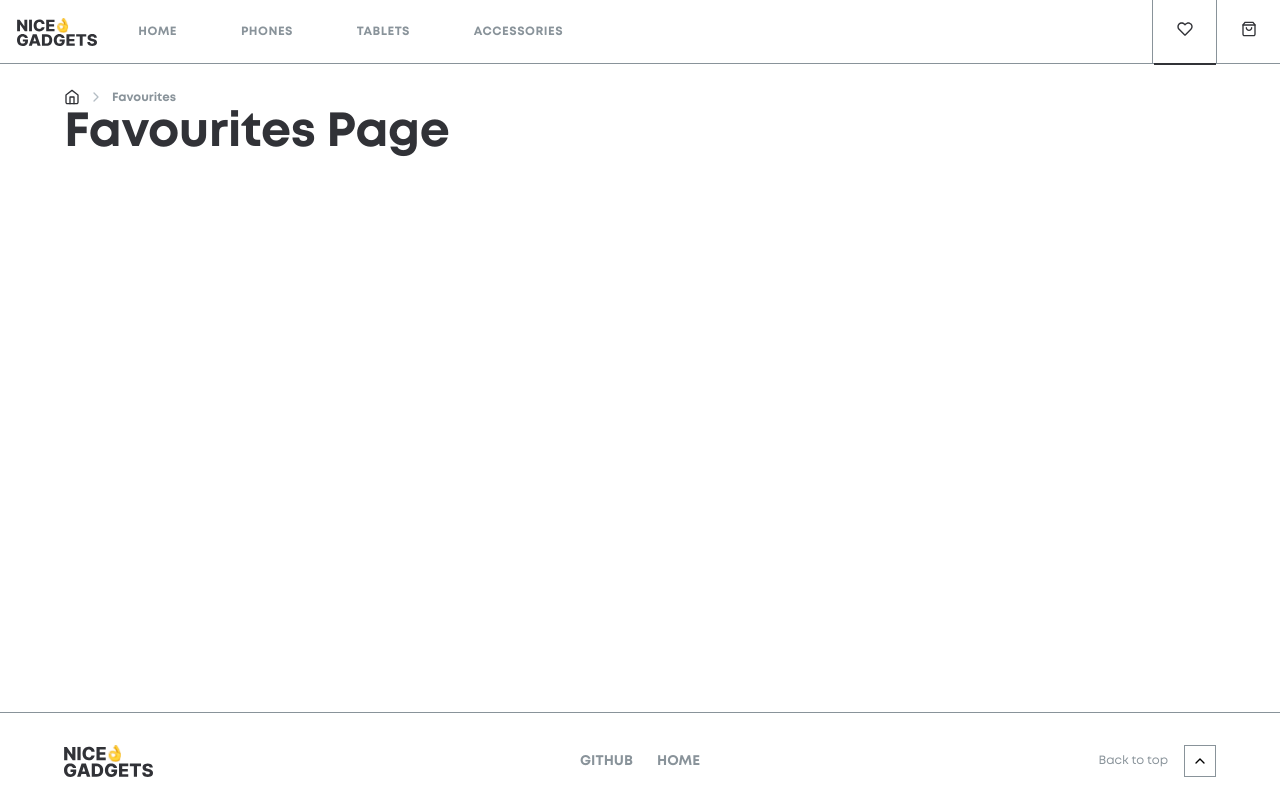
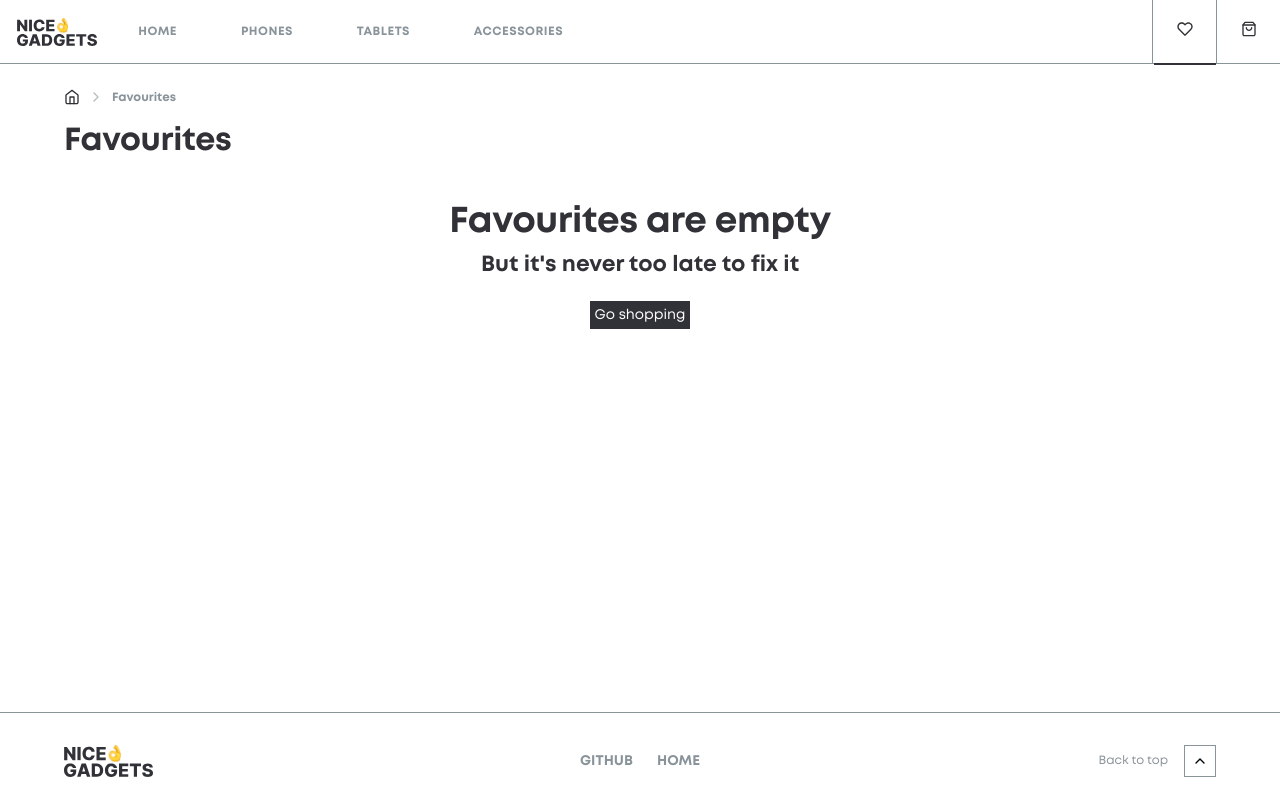
Before and after one commit to fe-nov23-Skynet/product_catalog, a React (Create React App) app: page /favourites in a window 1280 px wide. Built offline with nearby package versions, Linux system fonts and the light colour scheme.

Commit message:
Added basic favourites logic etc.

```diff
--- a/src/Root.tsx
+++ b/src/Root.tsx
@@ -8,6 +8,7 @@ import { AccessoriesPage } from './pages/AccessoriesPage';
 import { ProductPage } from './pages/ProductPage';
 import { CartPage } from './pages/CartPage/CartPage';
 import { HomePage } from './pages/HomePage';
+import { FavouritesPage } from './pages/FavouritesPage/FavouritesPage';
 
 export const Root = () => (
   <Routes>
@@ -26,7 +27,7 @@ export const Root = () => (
         <Route index element={<AccessoriesPage />} />
         <Route path=":id?" element={<ProductPage />} />
       </Route>
-      <Route path="favourites" element={<h1 className="title">Favourites Page</h1>} />
+      <Route path="favourites" element={<FavouritesPage />} />
       <Route path="cart" element={<CartPage />} />
 
       <Route path="*" element={<NotFoundPage />} />
--- /dev/null
+++ b/src/customHooks/useFavoriteState.ts
@@ -0,0 +1,37 @@
+import { useDispatch, useSelector } from 'react-redux';
+import { RootState } from '../redux/store';
+import { Product } from '../types/Product';
+import { addFavoriteProduct, removeFavoriteProduct } from '../features/favoritesSlice';
+
+export const useFavoriteState = () => {
+  const favoritesProducts = useSelector((state: RootState) => state.favorites.favoritesProducts);
+  const favoritesCount = useSelector(
+    (state: RootState) => state.favorites.favoritesProducts.length,
+  );
+
+  const dispatch = useDispatch();
+
+  const addToFavorites = (productToAdd: Product) => {
+    dispatch(addFavoriteProduct(productToAdd));
+  };
+
+  const removeFromFavorites = (productToRemove: Product) => {
+    dispatch(removeFavoriteProduct(productToRemove));
+  };
+
+  const handleFavoriteInFavorites = (productToHandle: Product) => {
+    if (favoritesProducts.some(({ id }) => id === productToHandle.id)) {
+      removeFromFavorites(productToHandle);
+    } else {
+      addToFavorites(productToHandle);
+    }
+  };
+
+  return {
+    favoritesProducts,
+    favoritesCount,
+    addToFavorites,
+    removeFromFavorites,
+    handleFavoriteInFavorites,
+  };
+};
--- /dev/null
+++ b/src/pages/FavouritesPage/FavouritesPage.tsx
@@ -0,0 +1,24 @@
+import { Link } from 'react-router-dom';
+import './favouritesPage.scss';
+import { useFavoriteState } from '../../customHooks/useFavoriteState';
+import { Catalog } from '../Catalog';
+
+export const FavouritesPage: React.FC = () => {
+  const { favoritesProducts } = useFavoriteState();
+
+  return (
+    <div className="favourites_page">
+      <h1 className="favourites_title">Favourites</h1>
+
+      {favoritesProducts.length === 0 ? (
+        <div className="empty_favourites">
+          <h1 className="empty_text">Favourites are empty</h1>
+          <h3>But it&apos;s never too late to fix it</h3>
+          <Link to="/home" className="navigation_empty_cart">Go shopping</Link>
+        </div>
+      ) : (
+        <Catalog products={favoritesProducts} />
+      )}
+    </div>
+  );
+};
--- /dev/null
+++ b/src/pages/FavouritesPage/favouritesPage.scss
@@ -0,0 +1,56 @@
+@import '../../styles/variables/theme_colors.scss';
+@import '../../styles/mixins.scss';
+
+.favourites_page {
+  @include page-grid();
+  margin-bottom: 40px;
+
+  @include on-tablet {
+    margin-bottom: 32px;
+  }
+
+  @include on-desktop {
+    margin-bottom: 48px;
+  }
+}
+
+.favourites_title {
+  margin-top: 24px;
+  margin-bottom: 32px;
+  font-family: Mont;
+  font-size: 32px;
+  font-weight: 800;
+  line-height: 41px;
+  letter-spacing: -0.01em;
+  text-align: left;
+  grid-column: 1 / -1;
+
+  @include on-tablet {
+    margin-top: 16px;
+  }
+}
+
+.empty_favourites {
+  grid-column: 1 / -1;
+  display: flex;
+  align-items: center;
+  flex-direction: column;
+  text-align: center;
+
+  .empty_text {
+    font-size: 36px;
+  }
+}
+
+.navigation_empty_favourites {
+  display: flex;
+  justify-content: center;
+  align-items: center;
+  background-color: $color-primary;
+  color: $color-white;
+  height: 28px;
+  border: none;
+  padding: 5px;
+  margin-top: 20px;
+  cursor: pointer;
+}
```
Also changed, not shown: src/ProductCard/ProductCard.tsx (+5 -9 lines), src/components/Buttons/FavoriteButton/FavoriteButton.tsx (+22 -16 lines).
